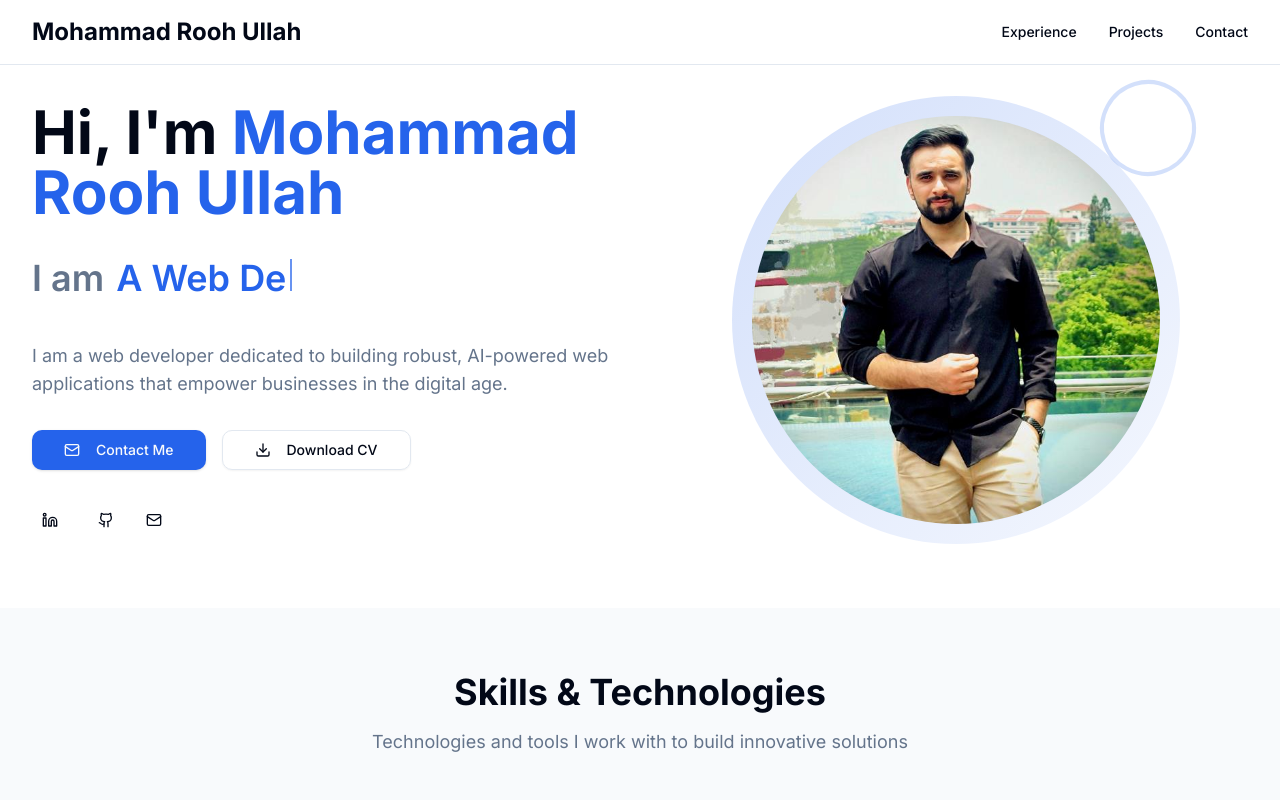
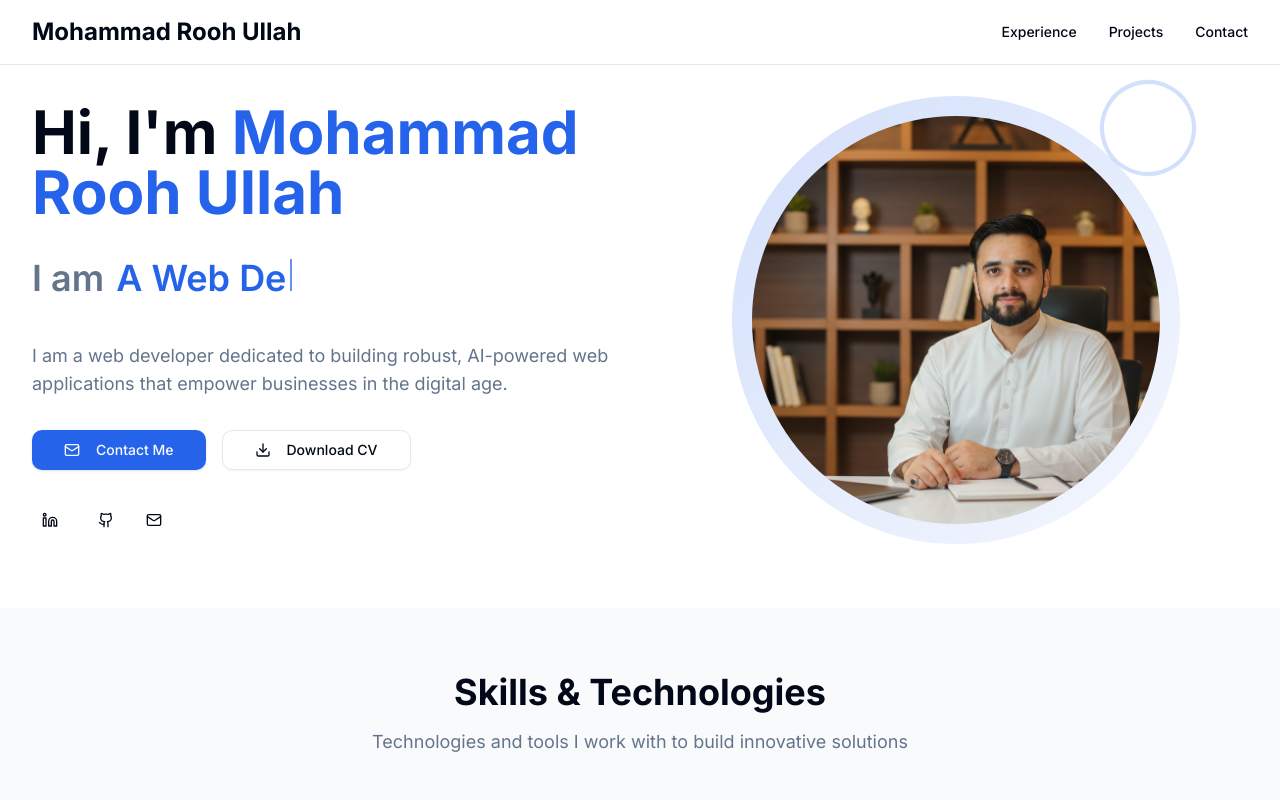
Before and after one commit to MR-514/mr-portfolio, a Next.js app: page / in a window 1280 px wide. Shown: the top 800 px of the page. Built offline with nearby package versions, Linux system fonts and the light colour scheme.

Commit message:
changed hero banner photo

```diff
--- a/components/hero-section.tsx
+++ b/components/hero-section.tsx
@@ -75,7 +75,7 @@ export function HeroSection({ onContactClick }: HeroSectionProps) {
             <div className="relative w-full max-w-md mx-auto">
               <div className="aspect-square rounded-full bg-gradient-to-br from-primary/20 to-primary/5 p-8">
                 <Image
-                  src="/self2.jpg"
+                  src="/self2.png"
                   alt="Mohammad Rooh Ullah"
                   fill
                   className="w-full h-full object-cover rounded-full p-5"
```
Also changed, not shown: public/self2.png (added).
